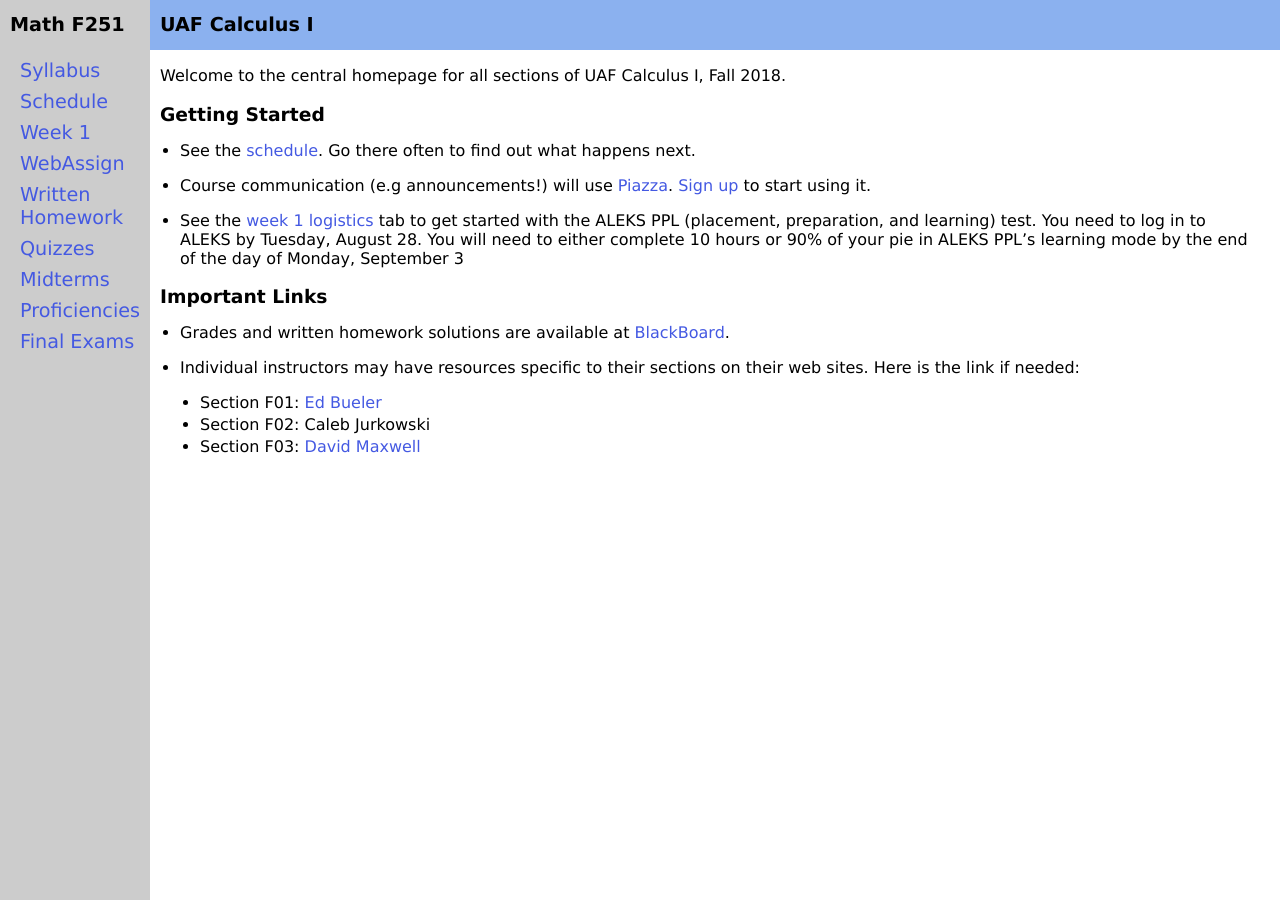
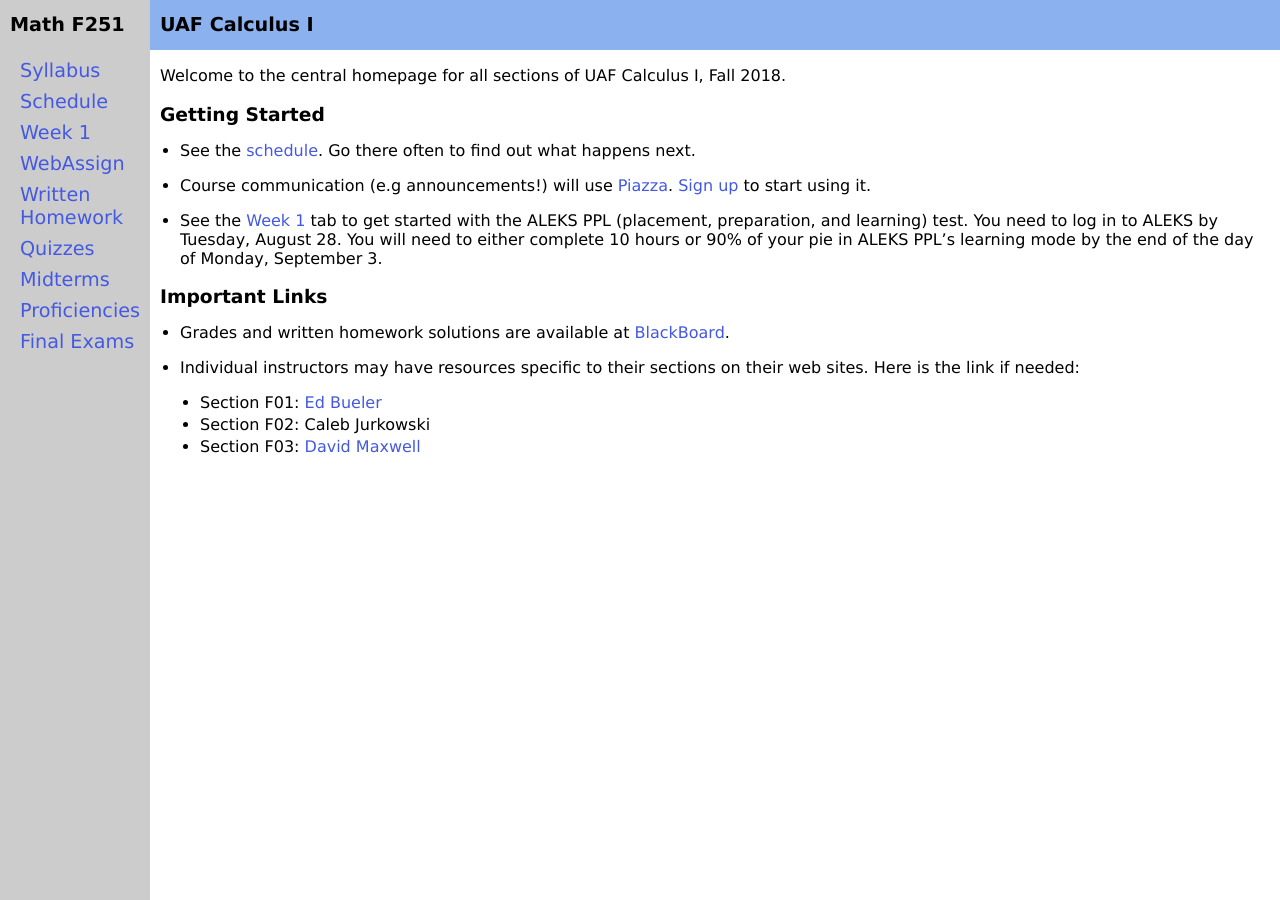
Before and after one commit to uaf-math/calc1, a Jekyll site: the page built from index.md, in a window 1280 px wide. Built offline with Jekyll 4.4.1, drawn with Linux system fonts in a browser that asks for light colours.

Commit message:
minor index.md edits

```diff
--- a/index.md
+++ b/index.md
@@ -11,7 +11,7 @@
 
 * Course communication (e.g announcements!) will use [Piazza](http://piazza.com/uaf/fall2018/math251/home).  [Sign up](http://piazza.com/uaf/fall2018/math251) to start using it.
 
-* See the [week 1 logistics](week1) tab to get started with the ALEKS PPL (placement, preparation, and learning) test.  You need to log in to ALEKS by Tuesday, August 28.  You will need to either complete 10 hours or 90% of your pie in ALEKS PPL's learning mode by the end of the day of Monday, September 3
+* See the [Week 1](week1) tab to get started with the ALEKS PPL (placement, preparation, and learning) test.  You need to log in to ALEKS by Tuesday, August 28.  You will need to either complete 10 hours or 90% of your pie in ALEKS PPL's learning mode by the end of the day of Monday, September 3.
 
 ### Important Links
 
```
